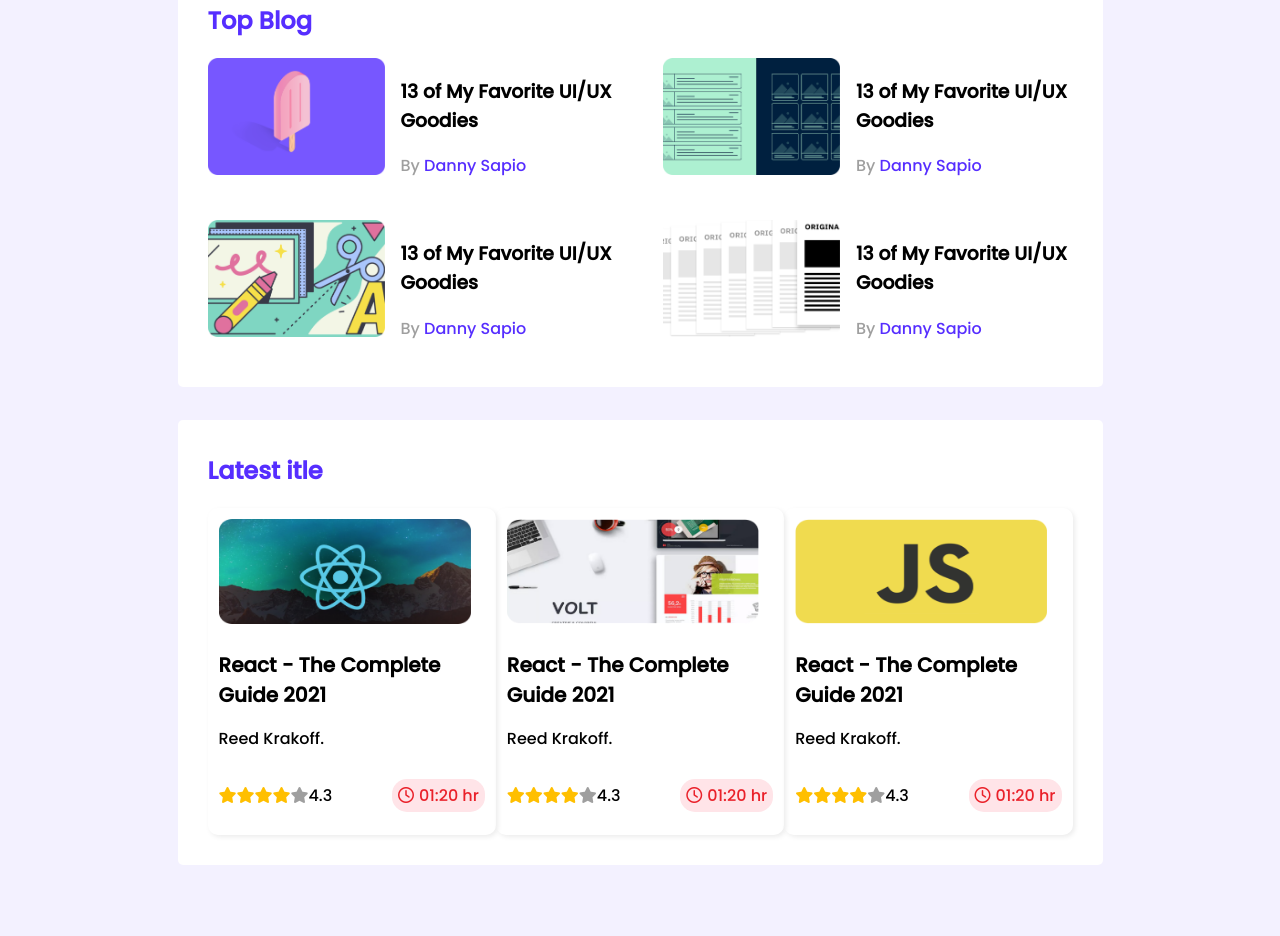
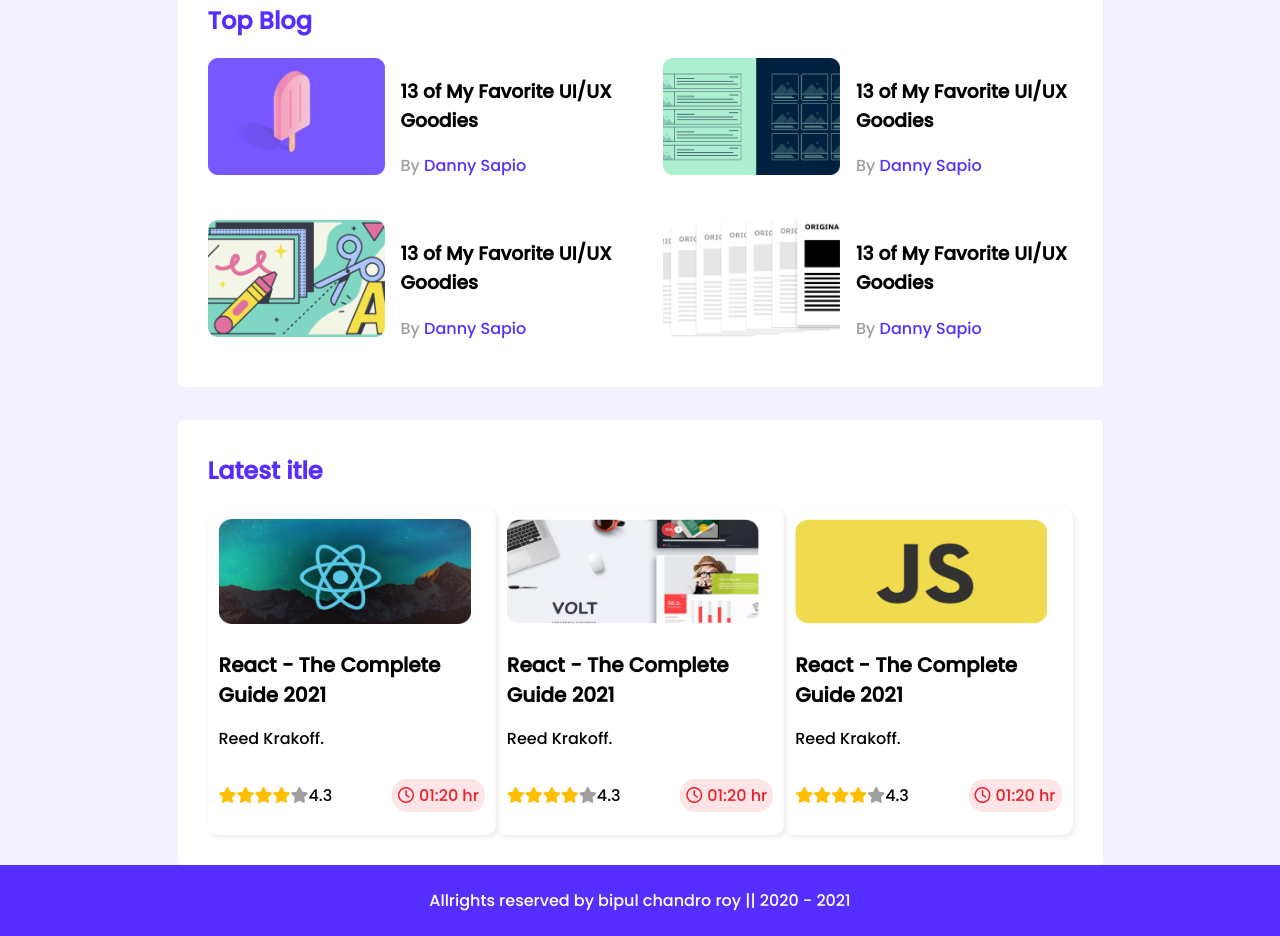
Before and after one commit to Sbipul/figma-project, a plain HTML site: page index.html in a window 1280 px wide. Shown: the part 403-1339 px from the top of the page. Before the commit the page ends 1268 px from the top, so only its background shows below. Drawn offline with Linux system fonts and the light colour scheme.

Commit message:
footer-update

```diff
--- a/index.html
+++ b/index.html
@@ -204,7 +204,10 @@
         </section>
     </main>
 
-
+<!-- footer  -->
+<footer>
+   <p class="text-center" >Allrights reserved by bipul chandro roy || 2020 - 2021</p>
+</footer>
 
     <!-- font awesome -->
     <script src="https://kit.fontawesome.com/b7ab4b2e5e.js" crossorigin="anonymous"></script>
--- a/style.css
+++ b/style.css
@@ -224,8 +224,6 @@ hr {
 }
 
 
-/* 100% */
-
 
 /*---------------*\
  ---Media Query--
@@ -255,3 +253,16 @@ hr {
         grid-template-columns: repeat(1,1fr);
     }
 }
+
+
+/*---------------*\
+ ---footer style--
+\*---------------*/
+footer {
+    background: #562EFF;
+    padding: 7px 0px;
+}
+.text-center {
+    text-align: center;
+    color: white;
+}
```
